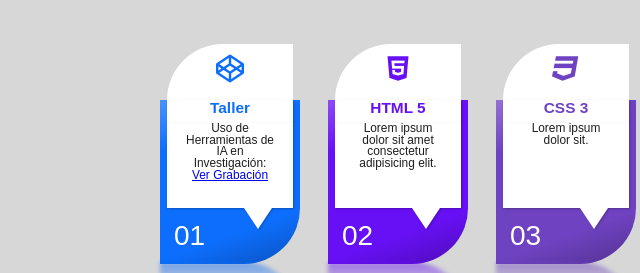
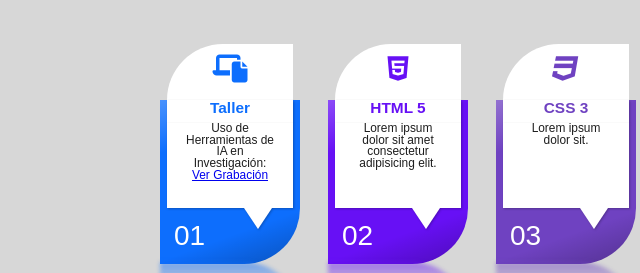
Before and after one commit to konradia/workshopKonradIA, a plain HTML site: page index.html in a window 1280 px wide. Shown: the part 4347-4620 px from the top of the page, 74-714 px from the left. Drawn offline with nearby package versions, Linux system fonts and the light colour scheme.

Commit message:
Update index.html

```diff
--- a/index.html
+++ b/index.html
@@ -414,7 +414,7 @@
 
   <ol>
     <li style="--accent-color:#0D6EFD">
-        <div class="icon"><i class="fa-brands fa-codepen"></i></div>
+        <div class="icon"><i class="fa-solid fa-laptop-file"></i></div>
         <div class="title">Taller</div>
         <div class="descr"><p>Uso de Herramientas de IA en Investigación: </p><a href="https://konradlorenzedu-my.sharepoint.com/:v:/r/personal/martina_hernandezc_konradlorenz_edu_co/Documents/Grabaciones/Uso%20de%20herramientas%20de%20IA%20en%20investigaci%C3%B3n-20231003_154856-Grabaci%C3%B3n%20de%20la%20reuni%C3%B3n.mp4?csf=1&web=1&e=C88Ir1&nav=eyJyZWZlcnJhbEluZm8iOnsicmVmZXJyYWxBcHAiOiJTdHJlYW1XZWJBcHAiLCJyZWZlcnJhbFZpZXciOiJTaGFyZURpYWxvZyIsInJlZmVycmFsQXBwUGxhdGZvcm0iOiJXZWIiLCJyZWZlcnJhbE1vZGUiOiJ2aWV3In19">Ver Grabación</a></div>
     </li>
```
